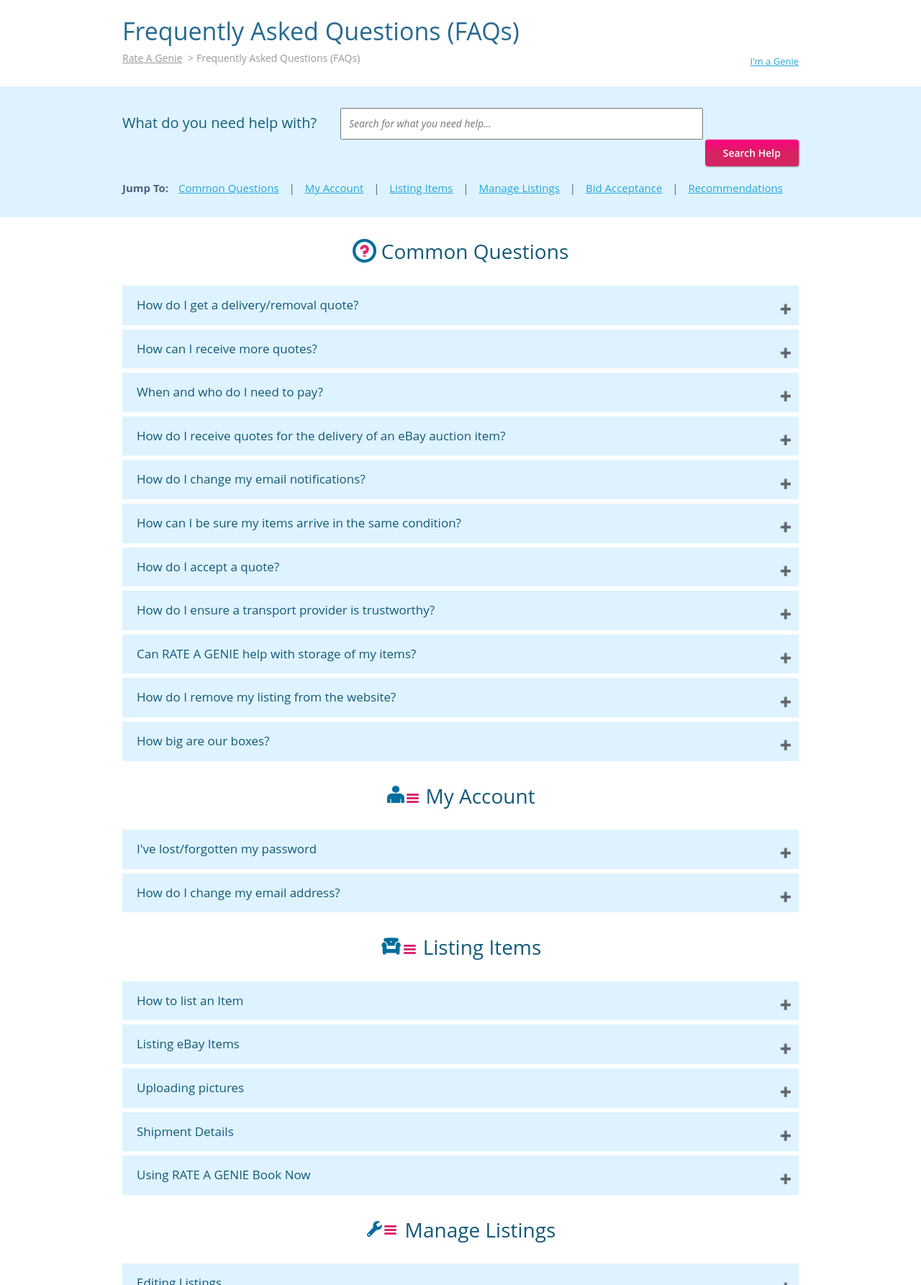
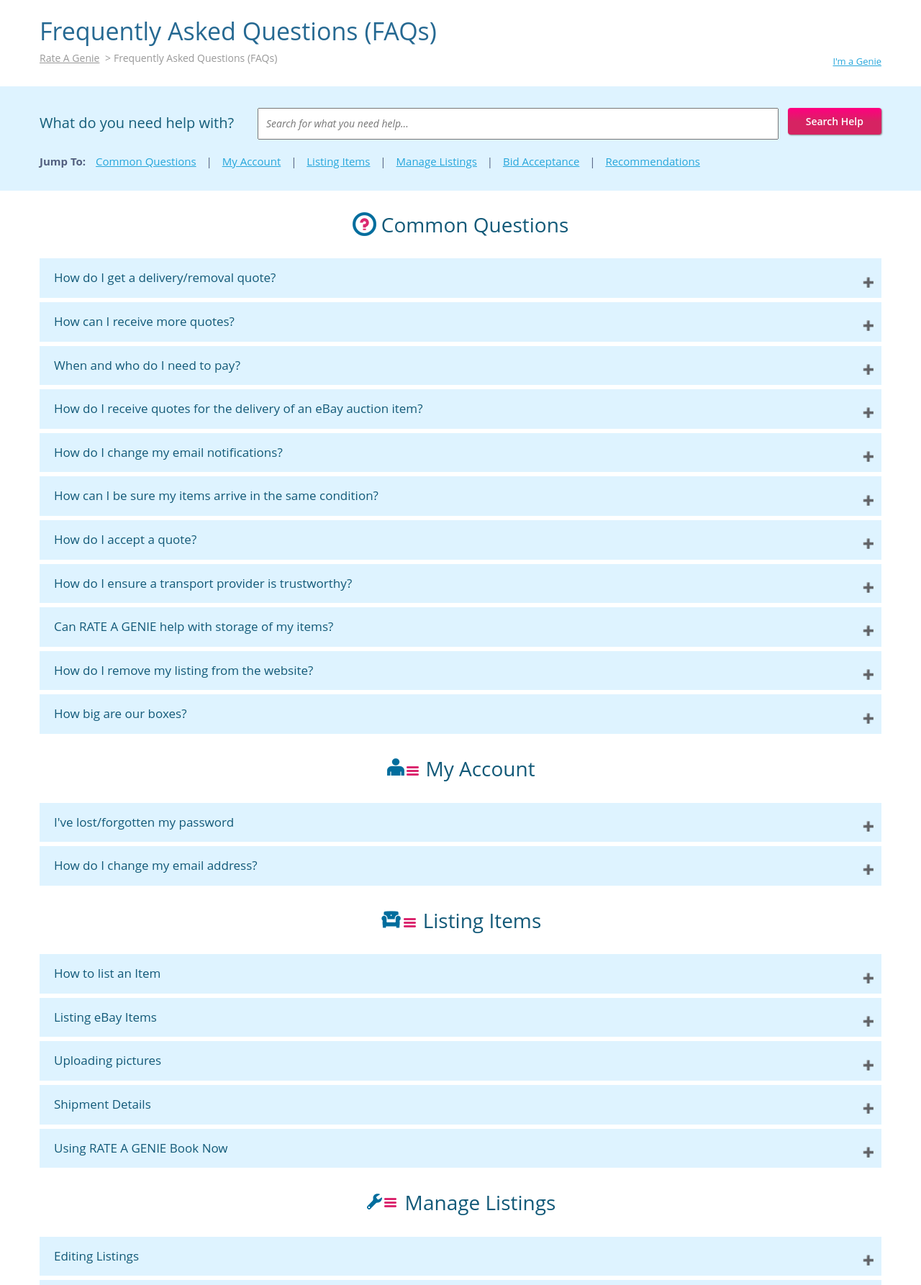
Before and after one commit to Svetlana712/rate-a-genie, a PHP site: page /faqscustomer.html in a window 1280 px wide. Shown: the part 60-1846 px from the top of the page at 72% size. Run offline with PHP 8.4, Linux system fonts and the light colour scheme.

Commit message:
Add files via upload

```diff
--- a/rateagenie/sass/style2.css
+++ b/rateagenie/sass/style2.css
@@ -419,8 +419,8 @@ footer {
     padding: 30px 0; }
   #faqs .wrap {
     margin: 0 auto;
-    width: 960px;
-    padding: 0 10px; }
+    width: 1170px;
+    padding: 0; }
   #faqs a {
     text-decoration: underline; }
   #faqs h4 {
@@ -617,7 +617,7 @@ footer {
   float: left;
   margin-top: 7px; }
 .faq-search-form input[type="text"] {
-  width: 480px;
+  width: 700px;
   height: 30px;
   margin-left: 33px;
   color: #444;
@@ -1500,6 +1500,12 @@ header.genie .search-form {
       width: auto; }
   header.genie .search-form #headerjob-search {
     float: right; }
+header #main-menu .pinkbtn {
+  -webkit-border-radius: 0;
+  -moz-border-radius: 0;
+  -ms-border-radius: 0;
+  border-radius: 0;
+  font-weight: normal; }
 
 /********************Customer view listing******************************************* */
 .job .container {
--- a/rateagenie/sass/style2.sass
+++ b/rateagenie/sass/style2.sass
@@ -493,8 +493,8 @@ footer
 
   .wrap
     margin: 0 auto
-    width: 960px
-    padding: 0 10px
+    width: 1170px
+    padding: 0
 
   a
     text-decoration: underline
@@ -643,6 +643,7 @@ footer
   -webkit-appearance: none
   box-shadow: 1px 1px 2px #888888
 
+
 .linkbtn
   display: block
   text-align: center
@@ -682,7 +683,7 @@ footer
     margin-top: 7px
 
   input[type="text"]
-    width: 480px
+    width: 700px
     height: 30px
     margin-left: 33px
     color: #444
@@ -1668,6 +1669,11 @@ header
 
       #headerjob-search
         float: right
+  #main-menu
+    .pinkbtn
+      @include border-radius(0)
+      font-weight: normal
+
 /********************Customer view listing********************************************/
 .job
   .container
```
Also changed, not shown: 1 other file.
